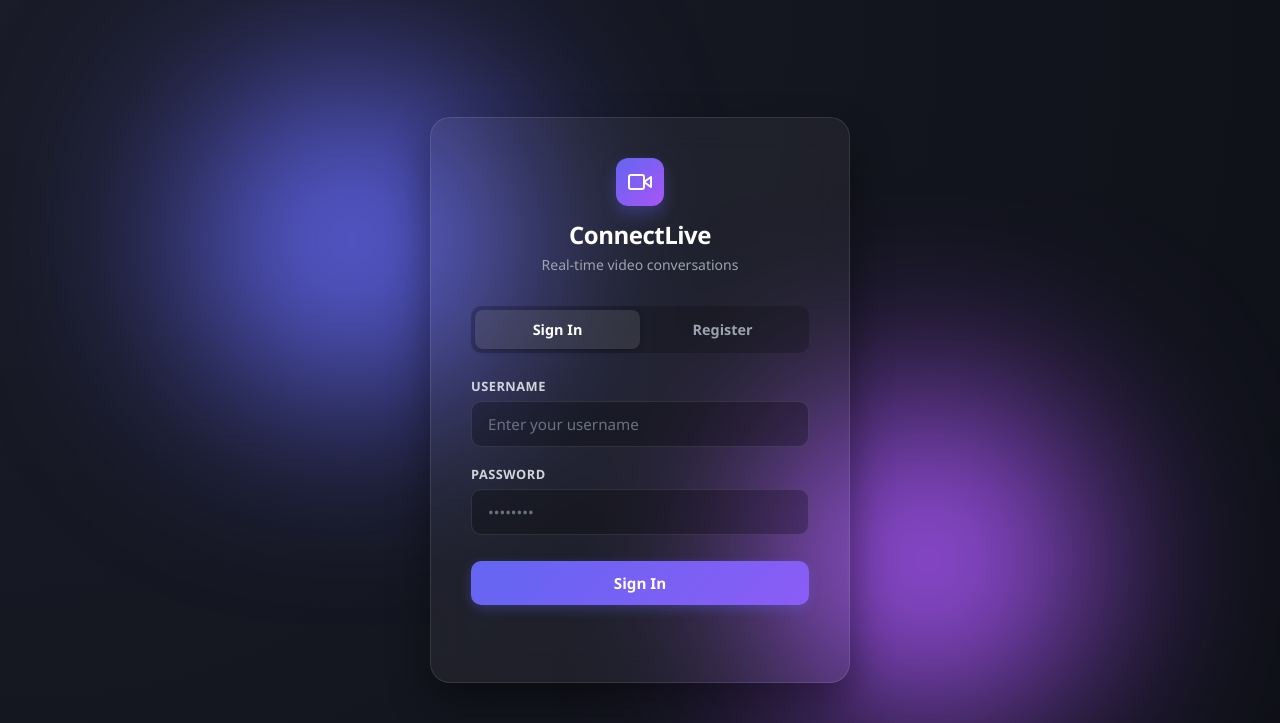
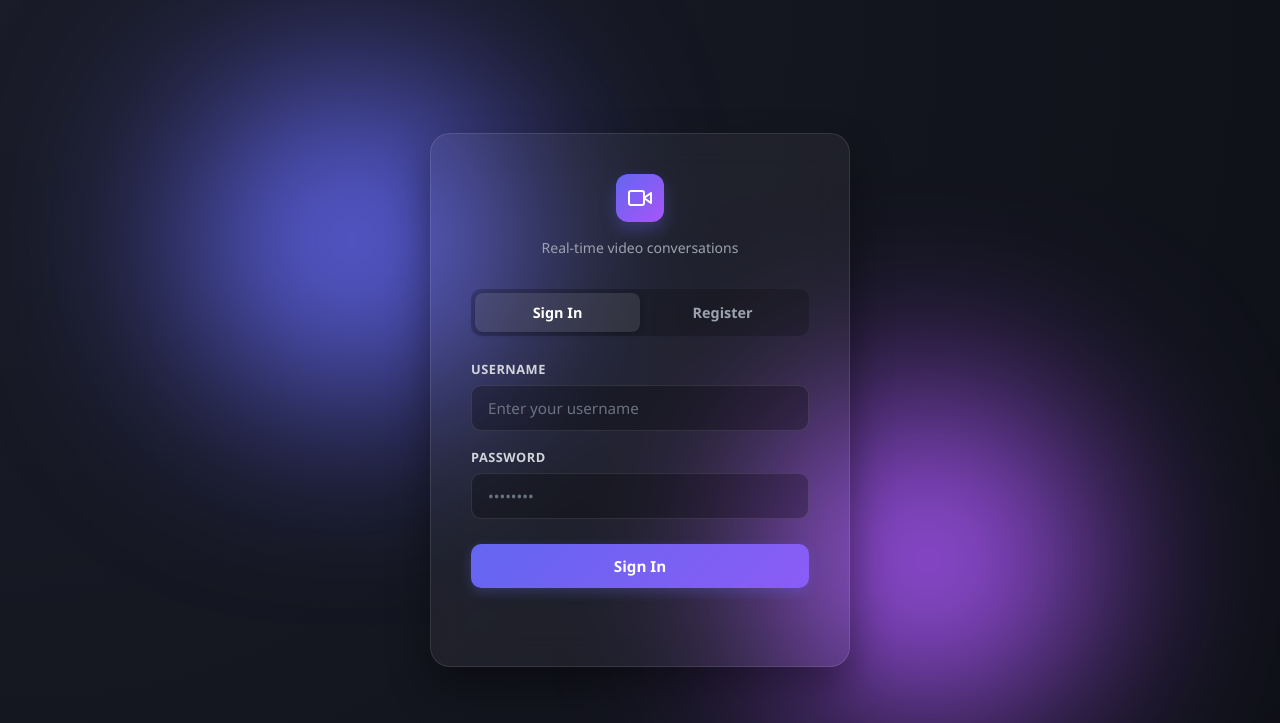
Before and after one commit to 1anonymous47/rtc_streamer, a Python web app: template public/templates/index.html in a window 1280 px wide. Shown: the top 723 px of the page. Run offline with Jinja, Linux system fonts and the light colour scheme; the template is opened without the code that fills it, so the values that code supplies are empty.

Commit message:
ui changes

```diff
--- a/public/templates/dashboard.html
+++ b/public/templates/dashboard.html
@@ -97,8 +97,6 @@
             </div>
         </div>
     </div>
-
-
     <script src="js/dashboard.js"></script>
 </body>
 </html>
--- a/public/templates/index.html
+++ b/public/templates/index.html
@@ -203,7 +203,6 @@
                     <rect x="1" y="5" width="15" height="14" rx="2" ry="2"></rect>
                 </svg>
             </div>
-            <h1>ConnectLive</h1>
             <p>Real-time video conversations</p>
         </div>
 
```
